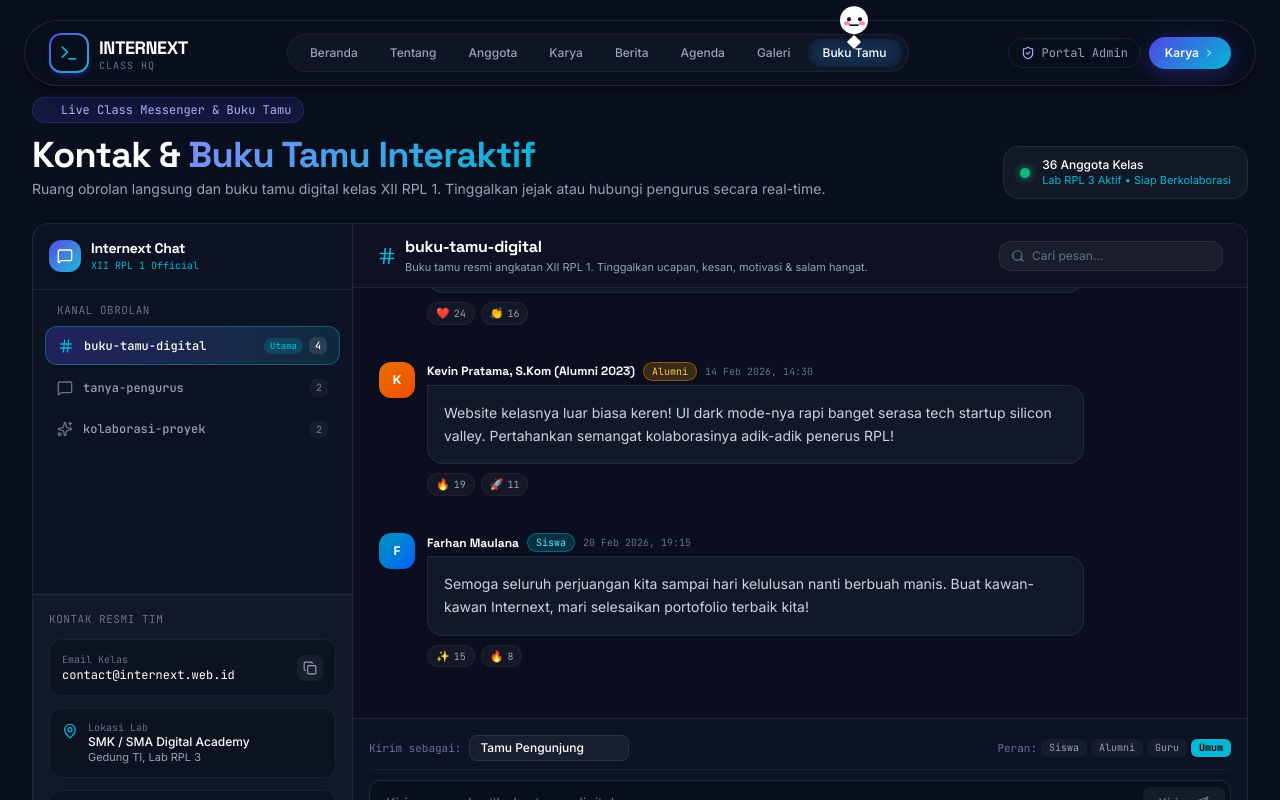
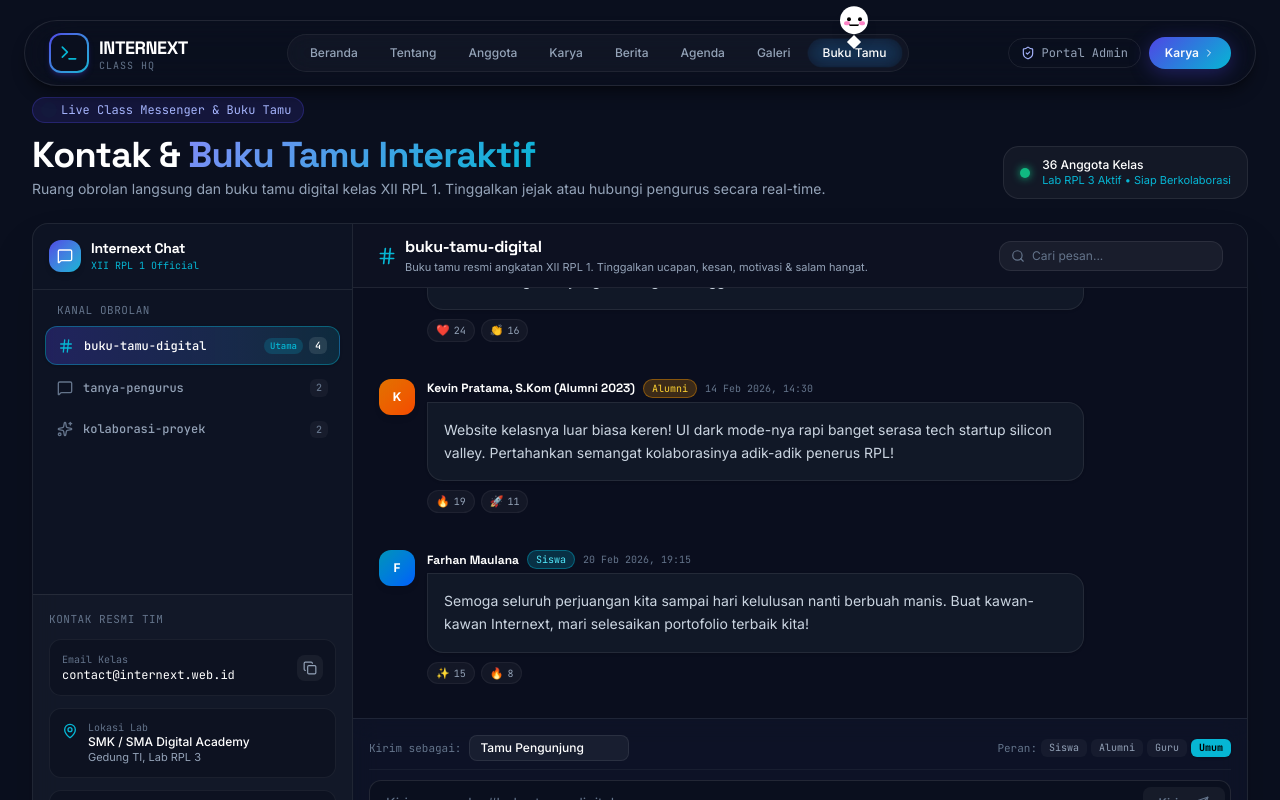
Before and after one commit to Claritys11/internext-web, a Next.js app: page /contact in a window 1280 px wide. Shown: the top 800 px of the page. Built offline with nearby package versions, Linux system fonts and the light colour scheme.

Commit message:
fix(contact): scope chat scroll to inner container to prevent page auto-scrolling on load

```diff
--- a/src/app/contact/page.tsx
+++ b/src/app/contact/page.tsx
@@ -240,15 +240,33 @@ export default function ContactChatPage() {
   const [sidebarOpen, setSidebarOpen] = useState<boolean>(false);
   const [copiedEmail, setCopiedEmail] = useState<boolean>(false);
 
-  const messagesEndRef = useRef<HTMLDivElement>(null);
+  const messagesContainerRef = useRef<HTMLDivElement>(null);
   const inputRef = useRef<HTMLInputElement>(null);
+  const isInitialMount = useRef(true);
 
-  // Auto scroll when messages change or typing state toggles
+  // Auto scroll ONLY within the chat messages container, NEVER scrolling the window
   const scrollToBottom = (behavior: ScrollBehavior = "smooth") => {
-    messagesEndRef.current?.scrollIntoView({ behavior });
+    if (messagesContainerRef.current) {
+      messagesContainerRef.current.scrollTo({
+        top: messagesContainerRef.current.scrollHeight,
+        behavior,
+      });
+    }
   };
 
   useEffect(() => {
+    if (isInitialMount.current) {
+      isInitialMount.current = false;
+      // Guarantee window stays firmly at the top of the page on load
+      if (typeof window !== "undefined") {
+        window.scrollTo({ top: 0, left: 0, behavior: "instant" });
+      }
+      if (messagesContainerRef.current) {
+        messagesContainerRef.current.scrollTop = messagesContainerRef.current.scrollHeight;
+      }
+      return;
+    }
+
     scrollToBottom("smooth");
   }, [messages, isTyping, activeChannelId]);
 
@@ -640,7 +658,10 @@ export default function ContactChatPage() {
             </div>
 
             {/* Messages Scroll Area */}
-            <div className="flex-1 overflow-y-auto p-4 sm:p-6 space-y-4 scroll-smooth">
+            <div
+              ref={messagesContainerRef}
+              className="flex-1 overflow-y-auto p-4 sm:p-6 space-y-4 scroll-smooth"
+            >
               {/* Channel Welcome Banner Card */}
               <div className="p-4 rounded-xl bg-gradient-to-r from-[#4F46E5]/10 via-[#06B6D4]/5 to-transparent border border-white/[0.06] mb-4">
                 <div className="flex items-start gap-3">
@@ -839,8 +860,6 @@ export default function ContactChatPage() {
                   </div>
                 </div>
               )}
-
-              <div ref={messagesEndRef} />
             </div>
 
             {/* ============================================================ */}
```
